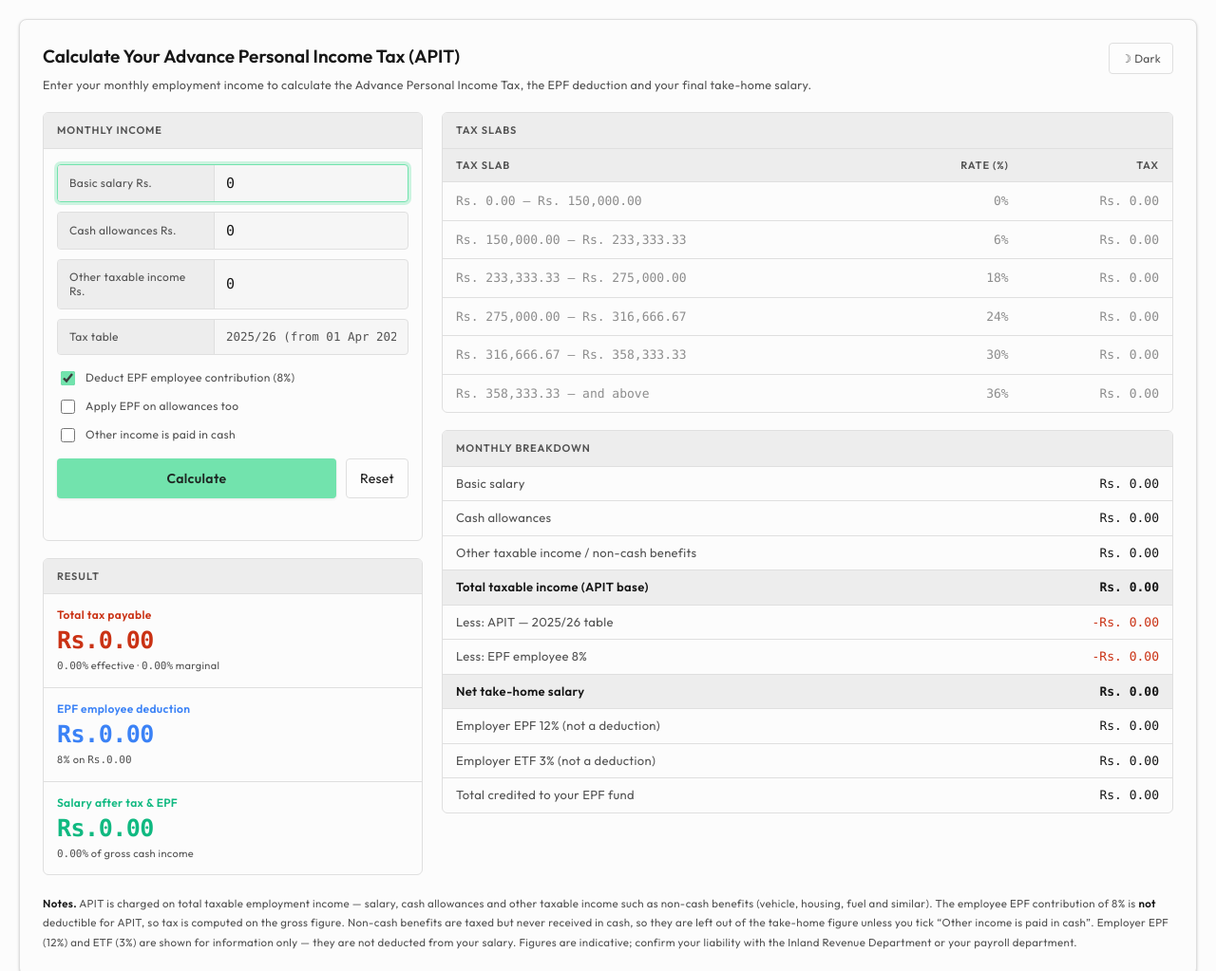
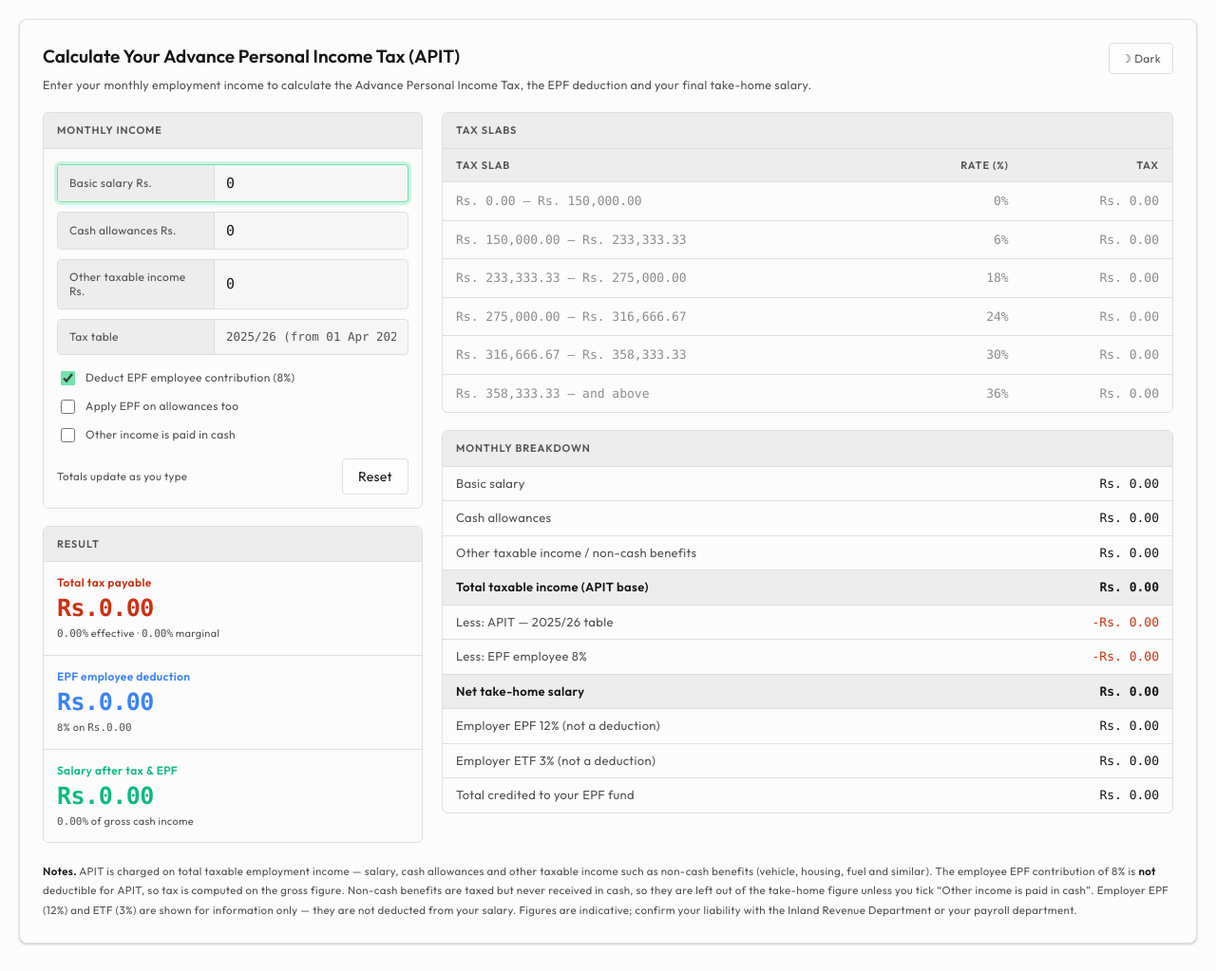
Before and after one commit to Chindara/salary-calculator, a plain HTML site: page index.html in a window 1280 px wide. Shown: the top 1023 px of the page at 95% size. Drawn offline with Linux system fonts and the light colour scheme.

Commit message:
reducc spacing

```diff
--- a/index.html
+++ b/index.html
@@ -122,7 +122,7 @@
     margin:0;font-weight:600;padding:10px 14px;background:var(--muted);
     border-bottom:1px solid var(--border);
   }
-  .block .body{padding:16px 14px}
+  .block .body{padding:16px 14px 14px}
 
   /* inputs */
   .fields{display:flex;flex-direction:column;gap:10px}
@@ -150,19 +150,15 @@
   .opts label{display:flex;align-items:center;gap:8px;cursor:pointer}
   .opts input{accent-color:var(--ring);width:15px;height:15px;flex:0 0 auto;cursor:pointer}
 
-  .actions{display:flex;gap:10px}
+  .actions{display:flex;gap:10px;align-items:center;justify-content:space-between}
+  .hint{color:var(--muted-foreground);font-size:11.5px}
   button{
     font-family:inherit;font-size:14px;letter-spacing:var(--tracking-normal);
     border-radius:var(--radius-sm);cursor:pointer;
   }
-  #calc{
-    flex:1;background:var(--primary);color:var(--primary-foreground);border:1px solid transparent;
-    font-weight:600;padding:11px 14px;box-shadow:var(--shadow-xs);
-  }
-  #calc:hover{filter:brightness(1.05)}
   .ghost{
     flex:0 0 auto;background:var(--secondary);color:var(--secondary-foreground);
-    border:1px solid var(--border);font-weight:400;padding:11px 14px;
+    border:1px solid var(--border);font-weight:400;padding:9px 16px;
   }
   .ghost:hover{background:var(--accent);color:var(--accent-foreground)}
   #theme{
@@ -170,7 +166,8 @@
     border:1px solid var(--border);padding:8px 12px;font-size:12px;white-space:nowrap;
   }
   #theme:hover{background:var(--accent);color:var(--accent-foreground)}
-  .err{color:var(--tax);font-size:12px;min-height:18px;margin-top:10px}
+  .err{color:var(--tax);font-size:12px;margin-top:10px}
+  .err:empty{display:none}
 
   /* results summary */
   .stats{display:flex;flex-direction:column}
@@ -267,7 +264,7 @@
             </div>
 
             <div class="actions">
-              <button id="calc" type="button">Calculate</button>
+              <span class="hint">Totals update as you type</span>
               <button id="reset" class="ghost" type="button">Reset</button>
             </div>
             <div class="err" id="err"></div>
@@ -447,7 +444,6 @@
     $(id).addEventListener("input", calculate);
     $(id).addEventListener("change", calculate);
   });
-  $("calc").addEventListener("click", calculate);
   $("reset").addEventListener("click", function () {
     $("salary").value = "0";
     $("allowances").value = "0";
```
